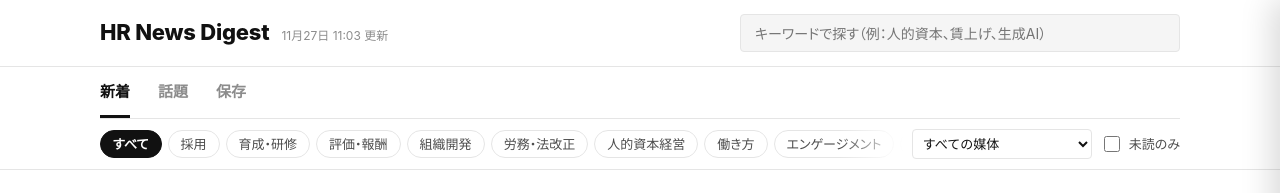
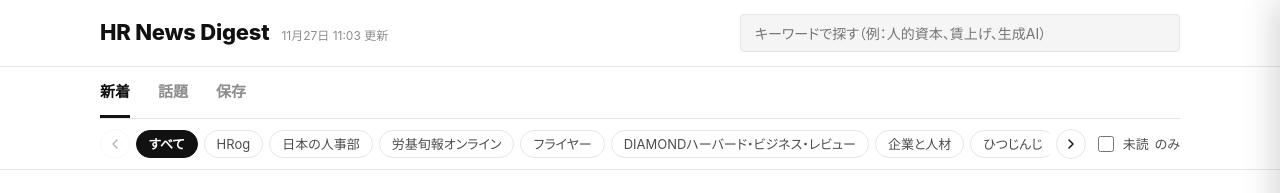
Before and after one commit to dyson-web/hr-news, a plain HTML site: page templates/index.html in a window 1280 px wide. Shown: the top 193 px of the page. Drawn offline with Linux system fonts and the light colour scheme; files whose address does not match are found by name.

Commit message:
絞り込みを媒体チップの1行にまとめ、左右移動ボタンを追加
Co-Authored-By: Claude Opus 5.5 <noreply@anthropic.com>
Claude-Session: https://claude.ai/code/session_012ZXbsVohy8zxGzLVZ6TBQt

```diff
--- a/templates/index.html
+++ b/templates/index.html
@@ -48,7 +48,15 @@ a { color: inherit; }
 .tab[aria-selected=true] { color: var(--ink); border-bottom-color: var(--line-strong); }
 .tab .n { font-weight: 400; font-size: 12px; margin-left: 4px; }
 .filters { display: flex; gap: 8px; align-items: center; padding: 10px 0; border-top: 1px solid var(--line); }
-.chips { display: flex; gap: 6px; overflow-x: auto; scrollbar-width: none; flex: 1; mask-image: linear-gradient(90deg, #000 92%, transparent); }
+.scroller { flex: 1; min-width: 0; display: flex; align-items: center; gap: 6px; }
+.chips { display: flex; gap: 6px; overflow-x: auto; scrollbar-width: none; flex: 1; min-width: 0; scroll-behavior: smooth; }
+.nav { flex: none; width: 30px; height: 30px; border-radius: 50%; border: 1px solid var(--line); background: var(--bg); color: var(--ink);
+       display: grid; place-items: center; cursor: pointer; padding: 0; }
+.nav svg { width: 16px; height: 16px; }
+.nav:hover:not(:disabled) { border-color: var(--ink); }
+.nav:disabled { opacity: .3; cursor: default; }
+.chip.topic { border-color: var(--ink); color: var(--ink); font-weight: 700; }
+.chip.topic span { margin-left: 6px; color: var(--ink-3); }
 .chips::-webkit-scrollbar { display: none; }
 .chip { flex: none; border: 1px solid var(--line); background: var(--bg); padding: 3px 12px; border-radius: 999px;
         font-size: 13px; cursor: pointer; white-space: nowrap; color: var(--ink-2); }
@@ -222,8 +230,11 @@ footer a { color: var(--ink-2); }
   .bar { position: static; }
   .bar-inner, .wrap, footer { padding-left: 16px; padding-right: 16px; }
   .tabs { gap: 22px; }
-  .filters { flex-wrap: wrap; }
-  .chips { flex-basis: 100%; order: 3; }
+  .filters { gap: 6px; }
+  .toggle { font-size: 12.5px; gap: 4px; }
+  .toggle .long { display: none; }
+  .mode-hot .filters { flex-wrap: wrap; }
+  .mode-hot .periods { order: -1; }
   .title { font-size: 15.5px; }
   .thumb { width: 84px; height: 84px; }
   .row { column-gap: 12px; padding: 14px 0; }
@@ -256,9 +267,12 @@ footer a { color: var(--ink-2); }
     <div class="periods" role="group" aria-label="期間">
       <button data-p="d1">24時間</button><button data-p="d7">7日間</button><button data-p="d30">30日間</button>
     </div>
-    <div class="chips" id="topics" role="group" aria-label="トピック"></div>
-    <select class="sel" id="src" aria-label="媒体で絞り込む"></select>
-    <label class="toggle"><input type="checkbox" id="unread">未読のみ</label>
+    <div class="scroller">
+      <button class="nav" id="chipPrev" aria-label="左へ移動"><svg viewBox="0 0 24 24" fill="none" stroke="currentColor" stroke-width="2.2" stroke-linecap="round" stroke-linejoin="round"><path d="m15 18-6-6 6-6"/></svg></button>
+      <div class="chips" id="chips" role="group" aria-label="媒体で絞り込む"></div>
+      <button class="nav" id="chipNext" aria-label="右へ移動"><svg viewBox="0 0 24 24" fill="none" stroke="currentColor" stroke-width="2.2" stroke-linecap="round" stroke-linejoin="round"><path d="m9 18 6-6-6-6"/></svg></button>
+    </div>
+    <label class="toggle"><input type="checkbox" id="unread">未読<span class="long">のみ</span></label>
   </div>
 </div></div>
 
@@ -311,6 +325,7 @@ const ICON_SAVE = '<svg viewBox="0 0 24 24" fill="none" stroke="currentColor" st
 const ICON_SAVED = '<svg viewBox="0 0 24 24" fill="currentColor" stroke="currentColor" stroke-width="2" stroke-linejoin="round"><path d="M6 3h12v18l-6-4-6 4z"/></svg>';
 const PERIOD_LABEL = { d1: "24時間", d7: "7日間", d30: "30日間" };
 const PAGE = 60;
+const shortSrc = (s) => s.replace(/（.*?）/g, "").trim();
 
 // ── 端末内の保存（使えない環境でも動くように） ──
 const store = {
@@ -347,7 +362,7 @@ const dateText = (it) => it.date_unknown ? "日付不明" : (() => { const d = n
 // ── 絞り込み ──
 function matches(it) {
   if (S.topic && !(it.tags || []).includes(S.topic)) return false;
-  if (S.src && it.source !== S.src) return false;
+  if (S.src && shortSrc(it.source) !== S.src) return false;
   if (S.unread && readSet.has(it.id)) return false;
   if (S.q) {
     const hay = `${it.title} ${it.digest || ""} ${it.desc || ""} ${(it.summary || []).join(" ")} ${it.source} ${(it.tags || []).join(" ")}`.toLowerCase();
@@ -377,7 +392,6 @@ function thumbHTML(it, cls = "thumb") {
   if (it.image) return `<div class="${cls}"><img src="${esc(it.image)}" alt="" loading="lazy" decoding="async" referrerpolicy="no-referrer" onerror="this.parentNode.classList.add('noimg');this.parentNode.textContent=this.parentNode.dataset.src||''"></div>`;
   return `<div class="${cls} noimg">${esc(shortSrc(it.source))}</div>`;
 }
-const shortSrc = (s) => s.replace(/（.*?）/g, "");
 function buzzHTML(it) {
   const out = [];
   if (it.hb) out.push(`<span class="buzzc${it.heat >= 3 ? " hot" : ""}"><i></i>${it.hb} ブクマ</span>`);
@@ -404,7 +418,7 @@ function render() {
   document.querySelectorAll(".tab").forEach(t => t.setAttribute("aria-selected", t.dataset.mode === S.mode));
   document.querySelectorAll(".periods button").forEach(b => b.setAttribute("aria-pressed", b.dataset.p === S.period));
   $("#savedN").textContent = savedSet.size ? savedSet.size : "";
-  renderTopics();
+  renderChips();
   const list = currentList();
   S.list = list.map(it => it.id);
   const main = $("#main");
@@ -455,14 +469,27 @@ function renderSide() {
   $("#mini").innerHTML = list.slice(0, 7).map(it => `<li data-id="${it.id}"><div><div class="t">${esc(it.title)}</div><div class="s">${esc(shortSrc(it.source))}　${signalText(it, p, true).join("　")}</div></div>${it.image ? `<img class="mt" src="${esc(it.image)}" alt="" loading="lazy" referrerpolicy="no-referrer" onerror="this.style.visibility='hidden'">` : `<span></span>`}</li>`).join("")
     || `<li style="cursor:default;display:block"><div class="s">話題のデータが集まると、ここに表示されます。</div></li>`;
 }
-function renderTopics() {
-  const base = ITEMS.filter(it => S.mode !== "new" || isFresh(it));
-  const counts = {};
-  base.forEach(it => (it.tags || []).forEach(t => counts[t] = (counts[t] || 0) + 1));
-  const topics = DATA.topics.filter(t => counts[t]);
-  $("#topics").innerHTML = `<button class="chip" aria-pressed="${!S.topic}" data-topic="">すべて</button>` +
-    topics.map(t => `<button class="chip" aria-pressed="${S.topic === t}" data-topic="${esc(t)}">${esc(t)}</button>`).join("");
+let MEDIA = [], lastTopic = null;
+function renderChips() {
+  const el = $("#chips"), keep = S.topic !== lastTopic ? 0 : el.scrollLeft;
+  lastTopic = S.topic;
+  const topicChip = S.topic ? `<button class="chip topic" data-topic="" aria-label="${esc(S.topic)}の絞り込みを解除">#${esc(S.topic)}<span aria-hidden="true">×</span></button>` : "";
+  el.innerHTML = topicChip + `<button class="chip" aria-pressed="${!S.src}" data-src="">すべて</button>` +
+    MEDIA.map(m => `<button class="chip" aria-pressed="${S.src === m}" data-src="${esc(m)}">${esc(m)}</button>`).join("");
+  el.scrollLeft = keep;
+  updateNav();
 }
+function updateNav() {
+  const el = $("#chips"), max = el.scrollWidth - el.clientWidth;
+  $("#chipPrev").disabled = el.scrollLeft <= 2;
+  $("#chipNext").disabled = el.scrollLeft >= max - 2;
+  const hide = max <= 2;
+  $("#chipPrev").hidden = hide; $("#chipNext").hidden = hide;
+}
+$("#chips").addEventListener("scroll", updateNav, { passive: true });
+window.addEventListener("resize", updateNav);
+$("#chipPrev").onclick = () => $("#chips").scrollBy({ left: -$("#chips").clientWidth * .7 });
+$("#chipNext").onclick = () => $("#chips").scrollBy({ left: $("#chips").clientWidth * .7 });
 
 // ── 詳細パネル ──
 function openItem(id, push = true) {
@@ -542,17 +569,18 @@ document.addEventListener("click", (e) => {
   const t = e.target;
   const save = t.closest("[data-save]"); if (save) { e.stopPropagation(); toggleSave(save.dataset.save); return; }
   const go = t.closest("[data-go]"); if (go) { setMode(go.dataset.go); return; }
+  const srcChip = t.closest("[data-src]");
+  if (srcChip) { S.src = srcChip.dataset.src; S.limit = PAGE; render(); srcChip.scrollIntoView?.({ block: "nearest", inline: "nearest" }); return; }
   const topic = t.closest("[data-topic]");
   if (topic) { S.topic = topic.dataset.topic || null; S.limit = PAGE; if (S.open) closeItem(); render(); return; }
   if (t.closest("[data-more]")) { S.limit += PAGE * 2; render(); return; }
-  if (t.closest("[data-reset]")) { S.topic = null; S.src = ""; S.q = ""; S.unread = false; $("#q").value = ""; $("#src").value = ""; $("#unread").checked = false; render(); return; }
+  if (t.closest("[data-reset]")) { S.topic = null; S.src = ""; S.q = ""; S.unread = false; $("#q").value = ""; $("#unread").checked = false; render(); return; }
   const row = t.closest("[data-id]"); if (row && !t.closest("a")) openItem(row.dataset.id);
 });
 document.querySelectorAll(".tab").forEach(b => b.onclick = () => setMode(b.dataset.mode));
 document.querySelectorAll(".periods button").forEach(b => b.onclick = () => { S.period = b.dataset.p; render(); });
 function setMode(m) { S.mode = m; S.limit = PAGE; if (S.open) closeItem(); render(); window.scrollTo({ top: 0 }); }
 $("#q").addEventListener("input", (e) => { S.q = e.target.value.trim(); S.limit = PAGE; render(); });
-$("#src").addEventListener("change", (e) => { S.src = e.target.value; render(); });
 $("#unread").addEventListener("change", (e) => { S.unread = e.target.checked; render(); });
 $("#scrim").onclick = () => closeItem();
 $("#dClose").onclick = () => closeItem();
@@ -617,8 +645,10 @@ fetch("data.json?v=__DATA_VERSION__").then(r => r.json()).then(d => {
   DATA = d;
   ITEMS = d.items.slice().sort((a, b) => b.published.localeCompare(a.published));
   BY_ID = Object.fromEntries(ITEMS.map(i => [i.id, i]));
-  const sources = [...new Set(ITEMS.map(i => i.source))];
-  $("#src").innerHTML = `<option value="">すべての媒体</option>` + sources.map(s => `<option>${esc(s)}</option>`).join("");
+  // 媒体の並び：HRog、日本の人事部を先頭に、残りは設定ファイルの順
+  const order = ["HRog", "日本の人事部", ...d.sources.map(x => shortSrc(x.name))];
+  const present = new Set(ITEMS.map(i => shortSrc(i.source)));
+  MEDIA = [...new Set(order)].filter(m => present.has(m));
   const dt = new Date(Date.parse(d.updated) + 9 * 3600e3);
   $("#updated").textContent = `${dt.getUTCMonth() + 1}月${dt.getUTCDate()}日 ${String(dt.getUTCHours()).padStart(2, "0")}:${String(dt.getUTCMinutes()).padStart(2, "0")} 更新`;
   renderSources();
```
